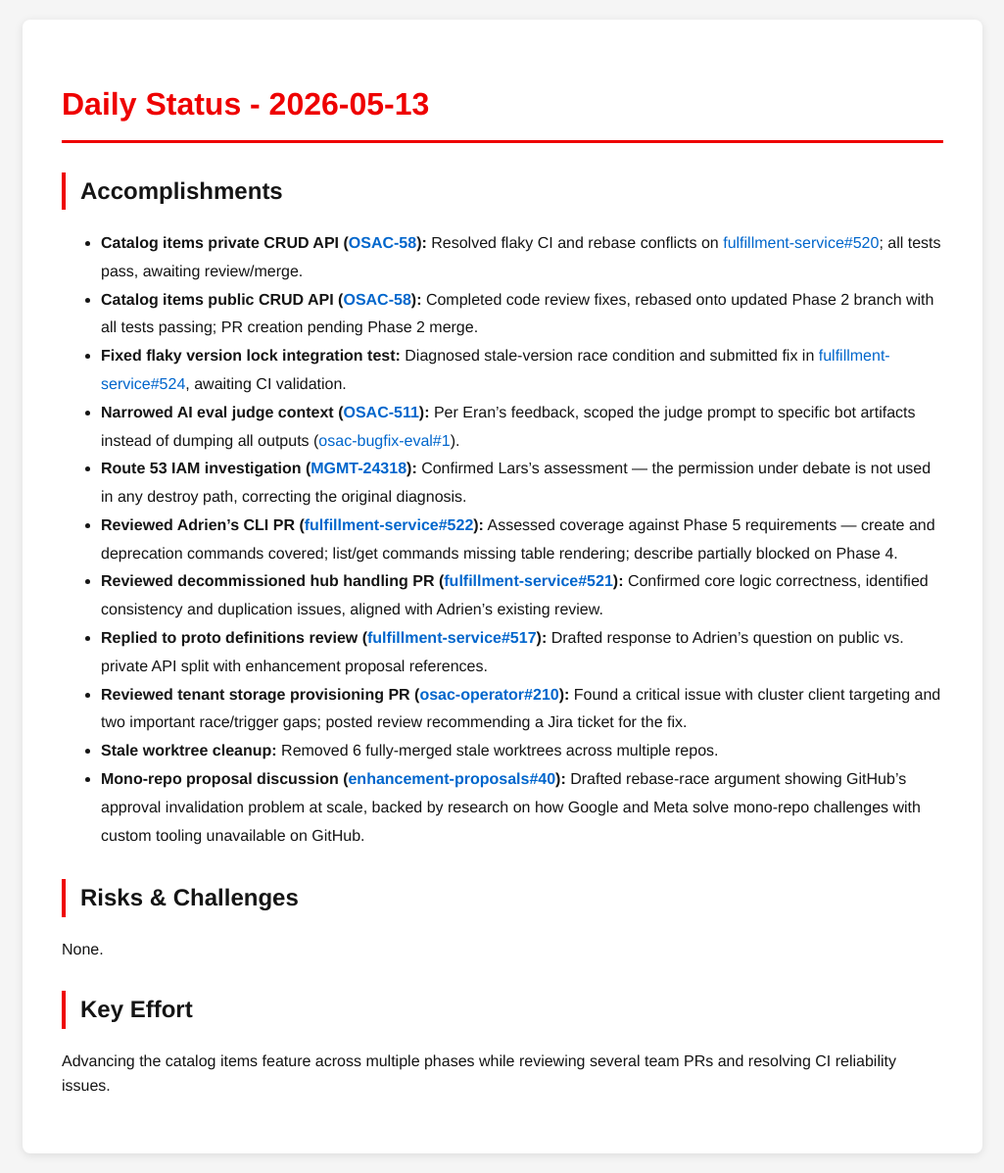
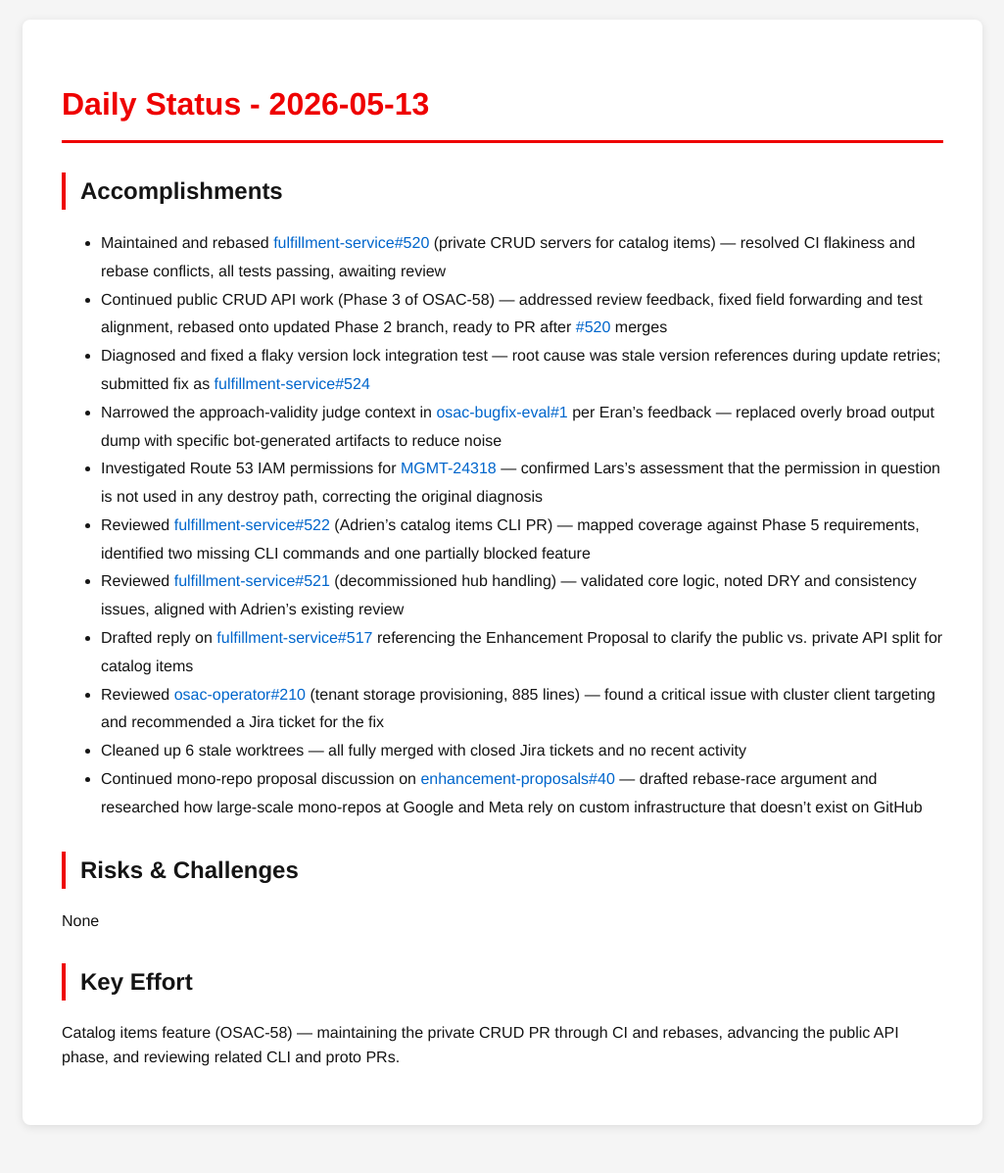
Before and after one commit to tzvatot/daily-status, a Jekyll site: the page built from 2026-05-13.md, in a window 1280 px wide. Shown: the whole page at 98% size, without its empty margins (127-1152 px from the left). Built offline with Jekyll 4.4.1, drawn with Linux system fonts in a browser that asks for light colours; after the commit the page ends 1168 px from its top, so only the background shows below that.

Commit message:
Daily status update - 2026-05-13

```diff
--- a/2026-05-13.md
+++ b/2026-05-13.md
@@ -7,20 +7,20 @@
 # Daily Status - 2026-05-13
 
 ## Accomplishments
-- **Catalog items private CRUD API ([OSAC-58](https://issues.redhat.com/browse/OSAC-58)):** Resolved flaky CI and rebase conflicts on [fulfillment-service#520](https://github.com/osac-project/fulfillment-service/pull/520); all tests pass, awaiting review/merge.
-- **Catalog items public CRUD API ([OSAC-58](https://issues.redhat.com/browse/OSAC-58)):** Completed code review fixes, rebased onto updated Phase 2 branch with all tests passing; PR creation pending Phase 2 merge.
-- **Fixed flaky version lock integration test:** Diagnosed stale-version race condition and submitted fix in [fulfillment-service#524](https://github.com/osac-project/fulfillment-service/pull/524), awaiting CI validation.
-- **Narrowed AI eval judge context ([OSAC-511](https://issues.redhat.com/browse/OSAC-511)):** Per Eran's feedback, scoped the judge prompt to specific bot artifacts instead of dumping all outputs ([osac-bugfix-eval#1](https://github.com/eranco74/osac-bugfix-eval/pull/1)).
-- **Route 53 IAM investigation ([MGMT-24318](https://issues.redhat.com/browse/MGMT-24318)):** Confirmed Lars's assessment — the permission under debate is not used in any destroy path, correcting the original diagnosis.
-- **Reviewed Adrien's CLI PR ([fulfillment-service#522](https://github.com/osac-project/fulfillment-service/pull/522)):** Assessed coverage against Phase 5 requirements — create and deprecation commands covered; list/get commands missing table rendering; describe partially blocked on Phase 4.
-- **Reviewed decommissioned hub handling PR ([fulfillment-service#521](https://github.com/osac-project/fulfillment-service/pull/521)):** Confirmed core logic correctness, identified consistency and duplication issues, aligned with Adrien's existing review.
-- **Replied to proto definitions review ([fulfillment-service#517](https://github.com/osac-project/fulfillment-service/pull/517)):** Drafted response to Adrien's question on public vs. private API split with enhancement proposal references.
-- **Reviewed tenant storage provisioning PR ([osac-operator#210](https://github.com/osac-project/osac-operator/pull/210)):** Found a critical issue with cluster client targeting and two important race/trigger gaps; posted review recommending a Jira ticket for the fix.
-- **Stale worktree cleanup:** Removed 6 fully-merged stale worktrees across multiple repos.
-- **Mono-repo proposal discussion ([enhancement-proposals#40](https://github.com/osac-project/enhancement-proposals/pull/40)):** Drafted rebase-race argument showing GitHub's approval invalidation problem at scale, backed by research on how Google and Meta solve mono-repo challenges with custom tooling unavailable on GitHub.
+- Maintained and rebased [fulfillment-service#520](https://github.com/osac-project/fulfillment-service/pull/520) (private CRUD servers for catalog items) — resolved CI flakiness and rebase conflicts, all tests passing, awaiting review
+- Continued public CRUD API work (Phase 3 of OSAC-58) — addressed review feedback, fixed field forwarding and test alignment, rebased onto updated Phase 2 branch, ready to PR after [#520](https://github.com/osac-project/fulfillment-service/pull/520) merges
+- Diagnosed and fixed a flaky version lock integration test — root cause was stale version references during update retries; submitted fix as [fulfillment-service#524](https://github.com/osac-project/fulfillment-service/pull/524)
+- Narrowed the approach-validity judge context in [osac-bugfix-eval#1](https://github.com/eranco74/osac-bugfix-eval/pull/1) per Eran's feedback — replaced overly broad output dump with specific bot-generated artifacts to reduce noise
+- Investigated Route 53 IAM permissions for [MGMT-24318](https://issues.redhat.com/browse/MGMT-24318) — confirmed Lars's assessment that the permission in question is not used in any destroy path, correcting the original diagnosis
+- Reviewed [fulfillment-service#522](https://github.com/osac-project/fulfillment-service/pull/522) (Adrien's catalog items CLI PR) — mapped coverage against Phase 5 requirements, identified two missing CLI commands and one partially blocked feature
+- Reviewed [fulfillment-service#521](https://github.com/osac-project/fulfillment-service/pull/521) (decommissioned hub handling) — validated core logic, noted DRY and consistency issues, aligned with Adrien's existing review
+- Drafted reply on [fulfillment-service#517](https://github.com/osac-project/fulfillment-service/pull/517) referencing the Enhancement Proposal to clarify the public vs. private API split for catalog items
+- Reviewed [osac-operator#210](https://github.com/osac-project/osac-operator/pull/210) (tenant storage provisioning, 885 lines) — found a critical issue with cluster client targeting and recommended a Jira ticket for the fix
+- Cleaned up 6 stale worktrees — all fully merged with closed Jira tickets and no recent activity
+- Continued mono-repo proposal discussion on [enhancement-proposals#40](https://github.com/osac-project/enhancement-proposals/pull/40) — drafted rebase-race argument and researched how large-scale mono-repos at Google and Meta rely on custom infrastructure that doesn't exist on GitHub
 
 ## Risks & Challenges
-None.
+None
 
 ## Key Effort
-Advancing the catalog items feature across multiple phases while reviewing several team PRs and resolving CI reliability issues.
+Catalog items feature (OSAC-58) — maintaining the private CRUD PR through CI and rebases, advancing the public API phase, and reviewing related CLI and proto PRs.
```
